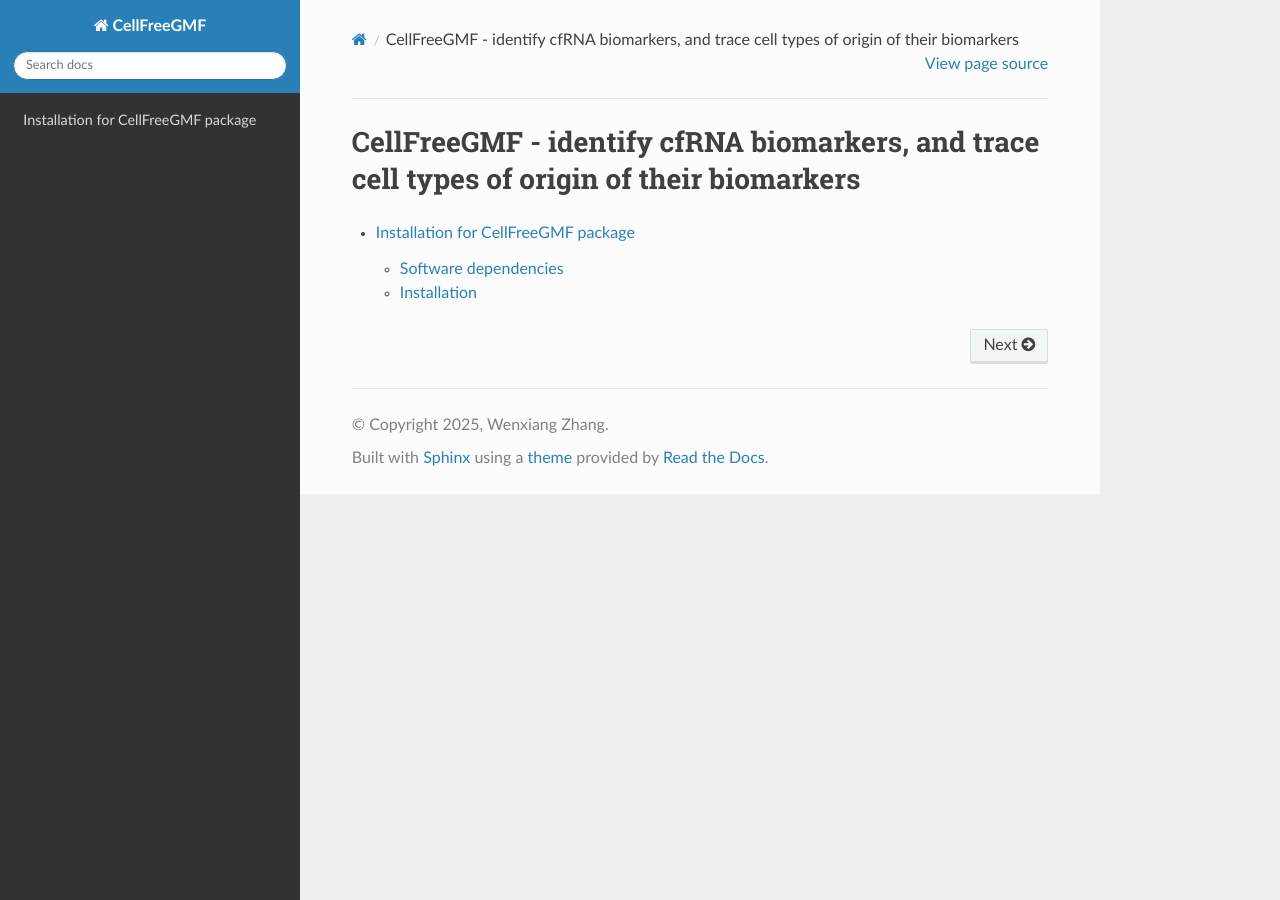
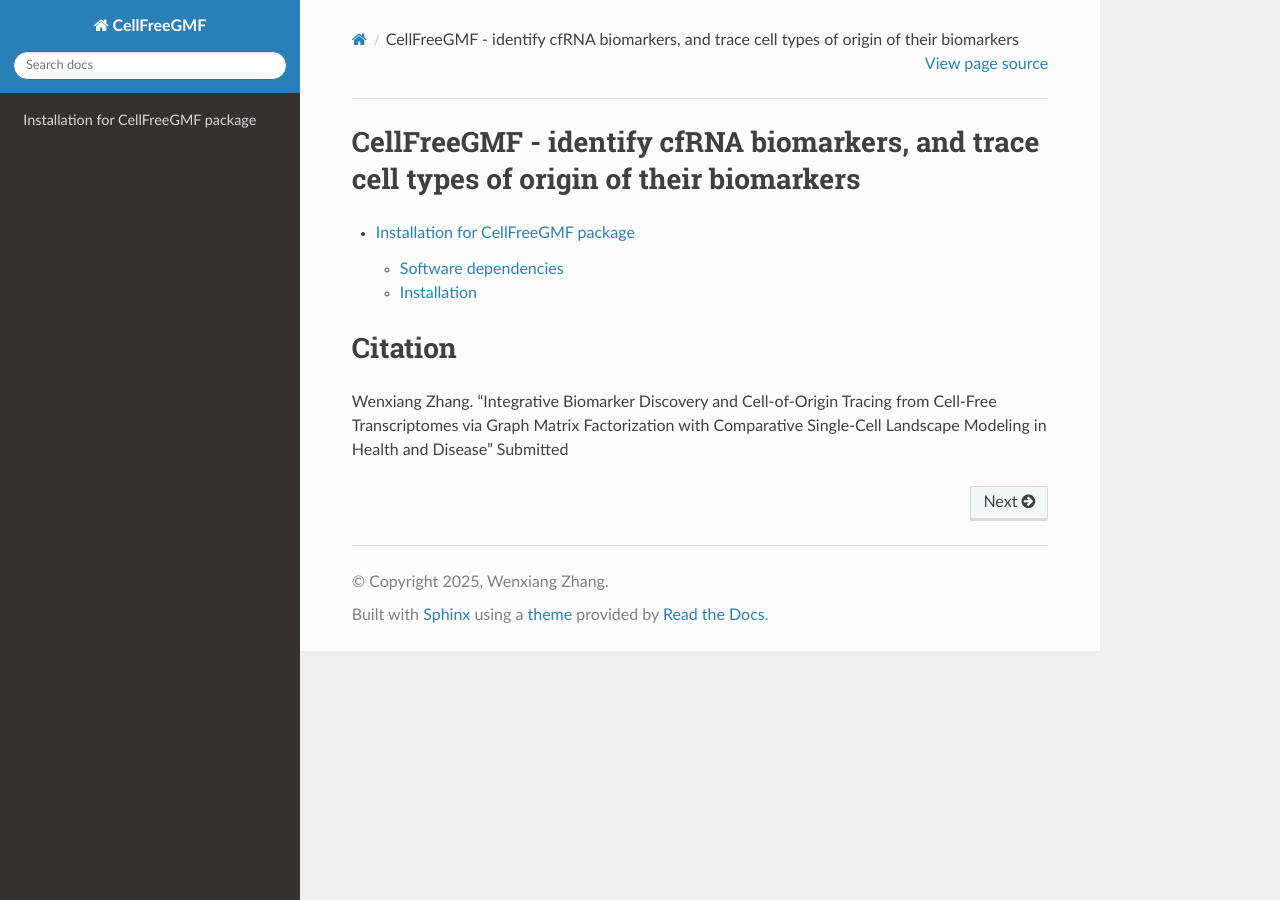
Before and after one commit to zwx94/CellFreeGMF_Tutorials, a Sphinx documentation site: the page built from source/index.rst, in a window 1280 px wide. Built offline with Sphinx 7.4.7 and the Read the Docs theme 3.1.0, drawn with Linux system fonts in a browser that asks for light colours; pages that are not in the unit, such as notebooks, are missing from menus.

Commit message:
Update index.rst.

```diff
--- a/source/index.rst
+++ b/source/index.rst
@@ -13,3 +13,8 @@
    Diagnosis
    Deconvolution
    Cellchat
+
+
+Citation
+========
+Wenxiang Zhang. "Integrative Biomarker Discovery and Cell-of-Origin Tracing from Cell-Free Transcriptomes via Graph Matrix Factorization with Comparative Single-Cell Landscape Modeling in Health and Disease" Submitted
```
